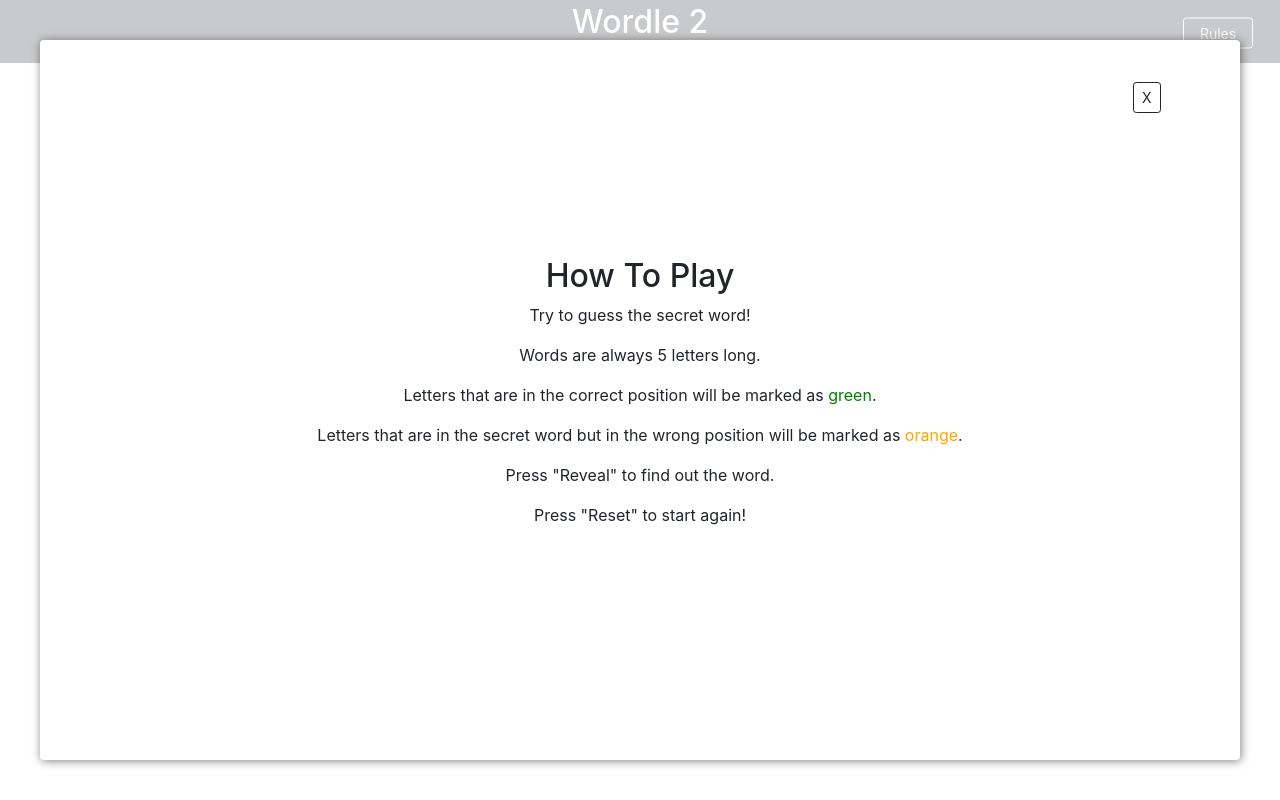
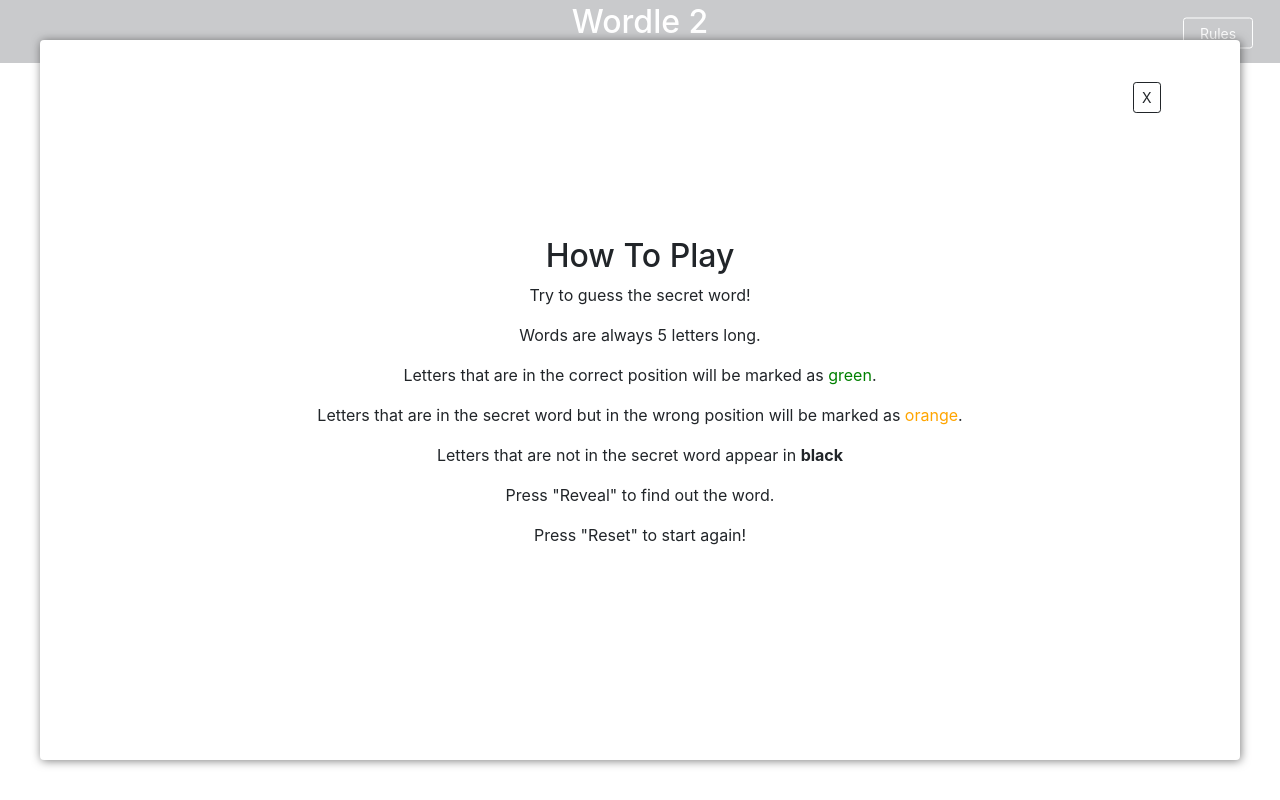
Before and after one commit to AdamPJohnson/Wordle2, a React (Create React App) app: page / in a window 1280 px wide. Both pictures are taken after a click on the button "Rules". Built offline with nearby package versions, Linux system fonts and the light colour scheme.

Commit message:
updated game rules

```diff
--- a/src/App.css
+++ b/src/App.css
@@ -154,3 +154,7 @@
   top: 3%;
   right: 5%;
 }
+
+#inputLabel {
+  font-size: 0.8em;
+}
--- a/src/Game.js
+++ b/src/Game.js
@@ -82,7 +82,10 @@ function Game() {
       <div id="board">
         <div id="guesses">{guessList}</div>
         <div id="controls">
-          <label htmlFor="input">Guess:</label> <br />
+          <label id="inputLabel" htmlFor="input">
+            Guess:
+          </label>{" "}
+          <br />
           <input
             type="text"
             id="input"
--- a/src/ModalContents.js
+++ b/src/ModalContents.js
@@ -22,6 +22,9 @@ function ModalContents({ setModalIsOpen }) {
         Letters that are in the secret word but in the wrong position will be
         marked as <span style={{ color: "orange" }}>orange</span>.
       </p>
+      <p>
+        Letters that are not in the secret word appear in <strong>black</strong>
+      </p>
       <p>Press "Reveal" to find out the word.</p>
       <p>Press "Reset" to start again!</p>
     </div>
```
Also changed, not shown: 7 other files (tests, documents, lock files or other folders).
